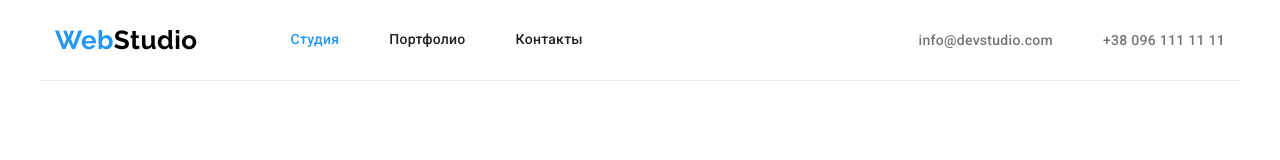
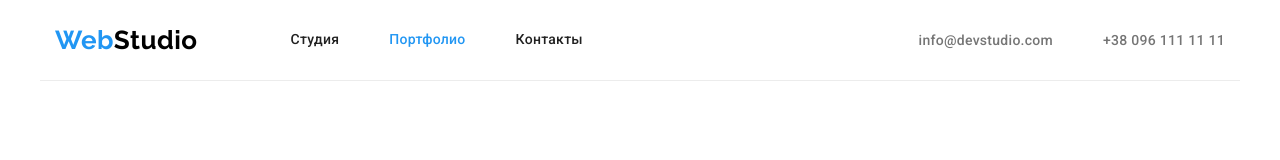
Before and after one commit to Aleks1600/goit-markup-hw-03, a plain HTML site: page portfolio.html in a window 1280 px wide. Shown: the top 160 px of the page. Drawn offline with nearby package versions, Linux system fonts and the light colour scheme.

Commit message:
изменяет активность кнопки в Портфолио

```diff
--- a/portfolio.html
+++ b/portfolio.html
@@ -29,10 +29,12 @@
           </a>
           <ul class="header-list list">
             <li class="header-item">
-              <a class="nav-link link current" href="./index.html">Студия</a>
+              <a class="nav-link link" href="./index.html">Студия</a>
             </li>
             <li class="header-item">
-              <a class="nav-link link" href="./portfolio.html">Портфолио</a>
+              <a class="nav-link link current" href="./portfolio.html"
+                >Портфолио</a
+              >
             </li>
             <li class="header-item">
               <a class="nav-link link" href="">Контакты</a>
```
